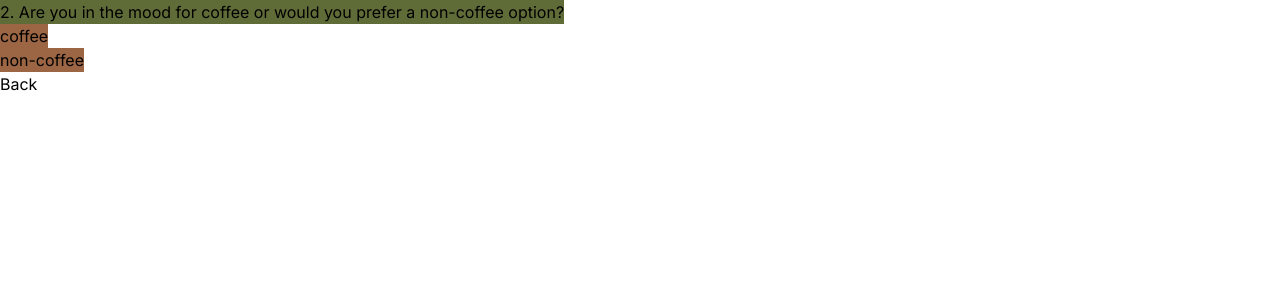
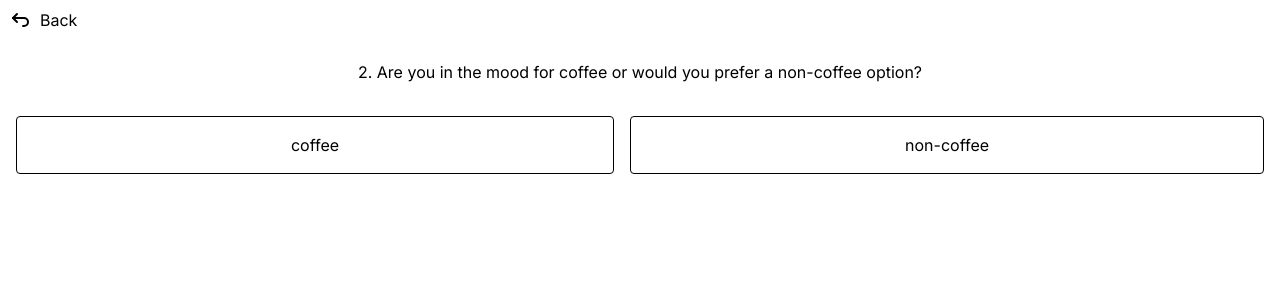
Before and after one commit to luisCislaghi/menu, a Next.js app: page /guide in a window 1280 px wide. Both pictures are taken after a click on the button "hot". Shown: the top 300 px of the page. Built offline with nearby package versions, Linux system fonts and the light colour scheme.

Commit message:
style result

```diff
--- a/package.json
+++ b/package.json
@@ -10,6 +10,7 @@
   },
   "dependencies": {
     "@reduxjs/toolkit": "^2.2.3",
+    "@tabler/icons-react": "^3.1.0",
     "clsx": "^2.1.0",
     "next": "14.1.0",
     "react": "^18",
--- a/src/app/guide/answare.tsx
+++ b/src/app/guide/answare.tsx
@@ -28,11 +28,13 @@ const Answare: React.FC<{ node: AnswareNode }> = ({ node }) => {
   };
 
   return (
-    <div key={node.value}>
-      <button className="bg-cafe-500" onClick={() => handleAnsware(node)}>
-        {node.value}
-      </button>
-    </div>
+    <button
+      key={node.value}
+      className="grow p-4 border rounded"
+      onClick={() => handleAnsware(node)}
+    >
+      {node.value}
+    </button>
   );
 };
 
--- a/src/app/guide/page.tsx
+++ b/src/app/guide/page.tsx
@@ -5,6 +5,8 @@ import { AnswareNode, QuestionNode, ResultCount, tree } from "./types";
 import Question from "./question";
 import { setHistory, setQuestion, setResult } from "../../lib/guide-slice";
 import { useAppDispatch, useAppSelector } from "@/lib/hooks";
+import { IconArrowBackUp } from "@tabler/icons-react";
+import Result from "./result";
 
 const Guide: React.FC = () => {
   const { result, question, history } = useAppSelector((state) => state.guide);
@@ -39,18 +41,15 @@ const Guide: React.FC = () => {
   };
 
   return (
-    <div>
-      {!question
-        ? Object.keys(result).map((key) => (
-            <>
-              {key} - {result[key]}
-              <br />
-            </>
-          ))
-        : renderQuestion(question)}
-      {(history.length > 0 || !question) && (
-        <button onClick={handleBack}>Back</button>
-      )}
+    <div className="flex-1">
+      <div className="flex-1 mb-1 p-2">
+        {history.length > 0 && (
+          <button className="flex gap-2 align-middle" onClick={handleBack}>
+            <IconArrowBackUp /> Back
+          </button>
+        )}
+      </div>
+      {!question ? <Result /> : renderQuestion(question)}
     </div>
   );
 };
--- a/src/app/guide/question.tsx
+++ b/src/app/guide/question.tsx
@@ -3,16 +3,14 @@ import { AnswareNode, QuestionNode } from "./types";
 import Answare from "./answare";
 
 const Question: React.FC<{ data: QuestionNode }> = ({ data }) => {
-  const renderAnswer = (node: AnswareNode) => {
-    return <Answare node={node} />;
-  };
-
   return (
-    <div>
-      <h1 className="bg-bar-moss">{data.value}</h1>
-      {data.children.map((child: AnswareNode) => {
-        return renderAnswer(child);
-      })}
+    <div className="flex-1">
+      <h1 className="text-center  p-4">{data.value}</h1>
+      <div className="flex justify-evenly align-middle gap-4 p-4">
+        {data.children.map((child: AnswareNode) => (
+          <Answare node={child} />
+        ))}
+      </div>
     </div>
   );
 };
--- /dev/null
+++ b/src/app/guide/result.tsx
@@ -0,0 +1,55 @@
+import React from "react";
+import { ResultCount } from "./types";
+import { useAppSelector } from "@/lib/hooks";
+
+const Result: React.FC = () => {
+  const { result } = useAppSelector((state) => state.guide);
+
+  let sorted: [string, number][] = [];
+  for (var r in result) {
+    if (result[r] > 0) sorted.push([r, result[r]]);
+  }
+
+  sorted.sort((a, b) => b[1] - a[1]);
+
+  let top = sorted.length === 1 ? sorted.splice(0, 1) : undefined;
+
+  if (sorted.length > 1 && sorted[0][1] > sorted[1][1]) {
+    top = sorted.splice(0, 1);
+  }
+
+  let top2 = undefined;
+
+  if (sorted.length >= 2) {
+    top2 = sorted.splice(0, 2);
+  }
+
+  return (
+    <>
+      {!!top && (
+        <div className="p-6 bg-cafe-400">
+          {top[0]} - {top[1]}
+        </div>
+      )}
+      {!top ? (
+        <h2>Você vai gostar desses</h2>
+      ) : (
+        <h2>Você também pode gostar desses</h2>
+      )}
+      {top2?.map((e) => (
+        <p className="text-bar-tigers-eye">
+          {e[0]} - {e[1]}
+          <br />
+        </p>
+      ))}
+      {sorted.map((e) => (
+        <>
+          {e[0]} - {e[1]}
+          <br />
+        </>
+      ))}
+    </>
+  );
+};
+
+export default Result;
```
Also changed, not shown: 1 other file (tests, documents, lock files or other folders).
